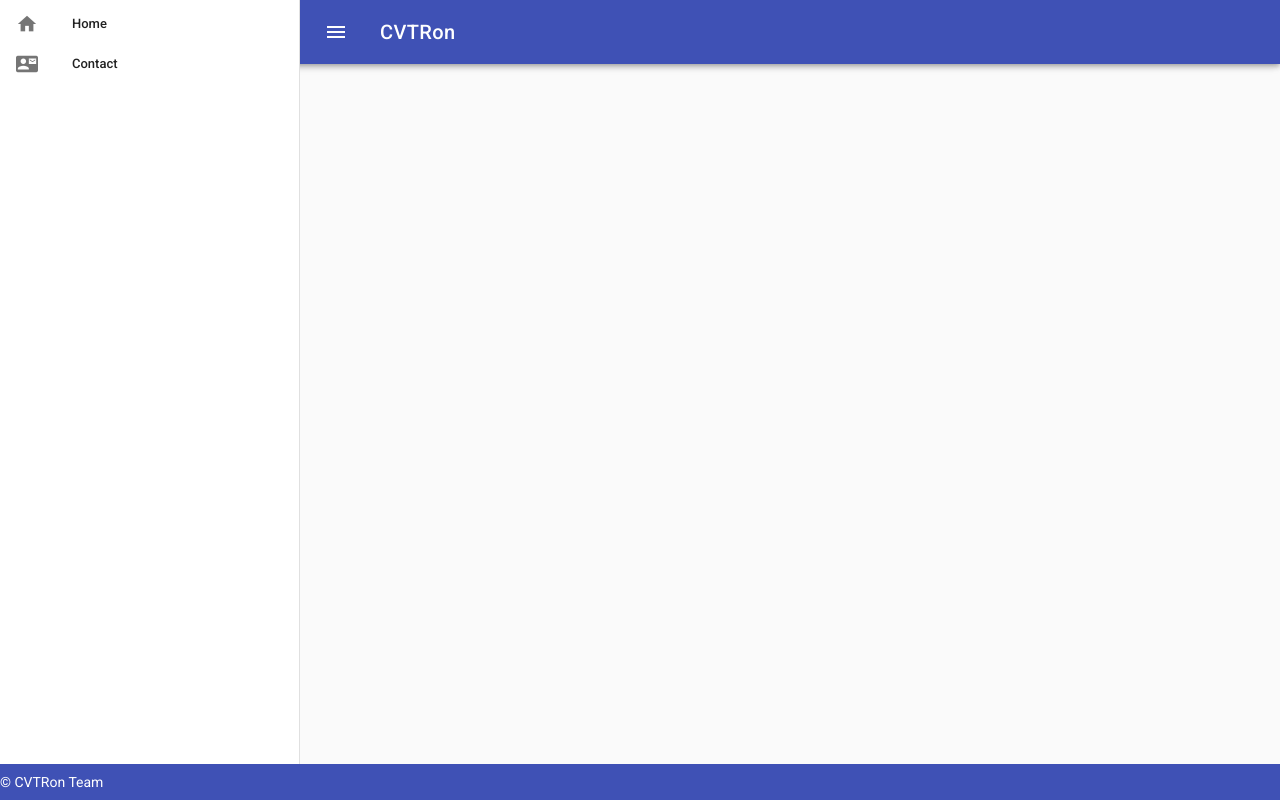
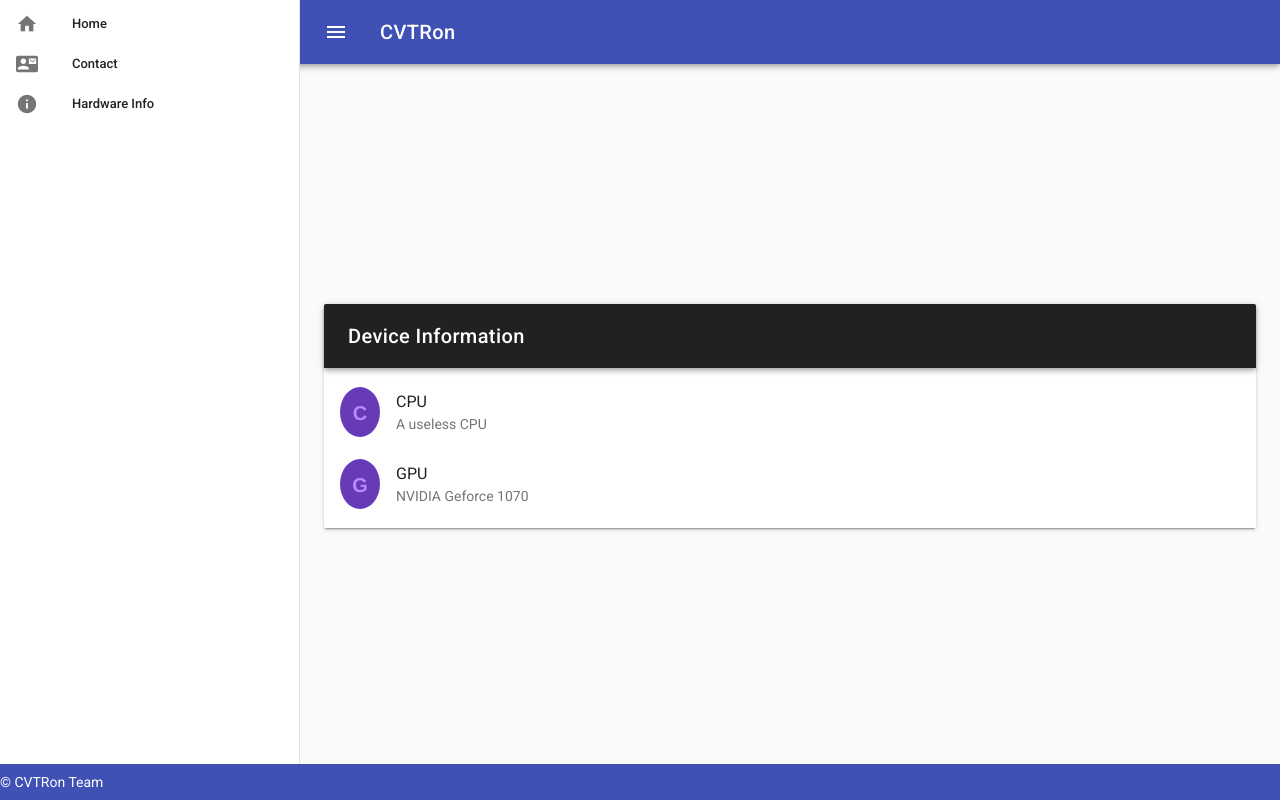
Before and after one commit to unarxiv/CVTron-Vis, a Vue app: page /#/hardware in a window 1280 px wide. Built offline with nearby package versions, Linux system fonts and the light colour scheme.

Commit message:
add device information page

```diff
--- a/src/App.vue
+++ b/src/App.vue
@@ -22,11 +22,23 @@
             <v-list-tile-title>Contact</v-list-tile-title>
           </v-list-tile-content>
         </v-list-tile>
+        <v-list-tile  @click="navTo('/hardware')">
+          <v-list-tile-action>
+            <v-icon>info</v-icon>
+          </v-list-tile-action>
+          <v-list-tile-content>
+            <v-list-tile-title>Hardware Info</v-list-tile-title>
+          </v-list-tile-content>
+        </v-list-tile>
       </v-list>
     </v-navigation-drawer>
     <v-toolbar color="indigo" dark fixed app>
       <v-toolbar-side-icon @click.stop="drawer = !drawer"></v-toolbar-side-icon>
       <v-toolbar-title>CVTRon</v-toolbar-title>
+      <v-spacer></v-spacer>
+      <v-btn icon>
+        <v-icon>fa-github</v-icon>
+      </v-btn>
     </v-toolbar>
     <v-content>
       <v-container fluid fill-height>
@@ -53,6 +65,11 @@ export default {
   data: () => ({
     drawer: null
   }),
+  methods: {
+    navTo (name) {
+      this.$router.push(name)
+    }
+  },
   props: {
     source: String
   }
--- /dev/null
+++ b/src/components/Avatar.vue
@@ -0,0 +1,179 @@
+<template>
+  <div class="vue-avatar--wrapper" :style="[style, customStyle]">
+    <span v-if="!this.src">{{ userInitial }}</span>
+  </div>
+</template>
+
+<script>
+export default {
+  name: "avatar",
+  props: {
+    username: {
+      type: String,
+      required: true
+    },
+    initials: {
+      type: String
+    },
+    backgroundColor: {
+      type: String
+    },
+    color: {
+      type: String
+    },
+    customStyle: {
+      type: Object
+    },
+    size: {
+      type: Number,
+      default: 50
+    },
+    src: {
+      type: String
+    },
+    rounded: {
+      type: Boolean,
+      default: true
+    },
+    lighten: {
+      type: Number,
+      default: 80
+    }
+  },
+
+  data() {
+    return {
+      backgroundColors: [
+        "#F44336",
+        "#FF4081",
+        "#9C27B0",
+        "#673AB7",
+        "#3F51B5",
+        "#2196F3",
+        "#03A9F4",
+        "#00BCD4",
+        "#009688",
+        "#4CAF50",
+        "#8BC34A",
+        "#CDDC39",
+        /* '#FFEB3B' , */ "#FFC107",
+        "#FF9800",
+        "#FF5722",
+        "#795548",
+        "#9E9E9E",
+        "#607D8B"
+      ]
+    };
+  },
+
+  mounted() {
+    this.$emit("avatar-initials", this.username, this.userInitial);
+  },
+
+  computed: {
+    background() {
+      return (
+        this.backgroundColor ||
+        this.randomBackgroundColor(this.username.length, this.backgroundColors)
+      );
+    },
+
+    fontColor() {
+      return this.color || this.lightenColor(this.background, this.lighten);
+    },
+
+    isImage() {
+      return Boolean(this.src);
+    },
+
+    style() {
+      const style = {
+        width: `${this.size}px`,
+        height: `${this.size}px`,
+        borderRadius: this.rounded ? "50%" : 0,
+        textAlign: "center",
+        verticalAlign: "middle"
+      };
+
+      const imgBackgroundAndFontStyle = {
+        background: `transparent url('${this.src}') no-repeat scroll 0% 0% / ${
+          this.size
+        }px ${this.size}px content-box border-box`
+      };
+
+      const initialBackgroundAndFontStyle = {
+        backgroundColor: this.background,
+        font:
+          Math.floor(this.size / 2.5) + "px/100px Helvetica, Arial, sans-serif",
+        fontWeight: "bold",
+        color: this.fontColor,
+        lineHeight: `${this.size + Math.floor(this.size / 20)}px`
+      };
+
+      const backgroundAndFontStyle = this.isImage
+        ? imgBackgroundAndFontStyle
+        : initialBackgroundAndFontStyle;
+
+      Object.assign(style, backgroundAndFontStyle);
+
+      return style;
+    },
+
+    userInitial() {
+      const initials = this.initials || this.initial(this.username);
+      return initials;
+    }
+  },
+
+  methods: {
+    initial(username) {
+      let parts = username.split(/[ -]/);
+      let initials = "";
+
+      for (var i = 0; i < parts.length; i++) {
+        initials += parts[i].charAt(0);
+      }
+
+      if (initials.length > 3 && initials.search(/[A-Z]/) !== -1) {
+        initials = initials.replace(/[a-z]+/g, "");
+      }
+
+      initials = initials.substr(0, 3).toUpperCase();
+
+      return initials;
+    },
+
+    randomBackgroundColor(seed, colors) {
+      return colors[seed % colors.length];
+    },
+
+    lightenColor(hex, amt) {
+      // From https://css-tricks.com/snippets/javascript/lighten-darken-color/
+      var usePound = false;
+
+      if (hex[0] === "#") {
+        hex = hex.slice(1);
+        usePound = true;
+      }
+
+      var num = parseInt(hex, 16);
+      var r = (num >> 16) + amt;
+
+      if (r > 255) r = 255;
+      else if (r < 0) r = 0;
+
+      var b = ((num >> 8) & 0x00ff) + amt;
+
+      if (b > 255) b = 255;
+      else if (b < 0) b = 0;
+
+      var g = (num & 0x0000ff) + amt;
+
+      if (g > 255) g = 255;
+      else if (g < 0) g = 0;
+
+      return (usePound ? "#" : "") + (g | (b << 8) | (r << 16)).toString(16);
+    }
+  }
+};
+</script>
--- /dev/null
+++ b/src/pages/Hardware.vue
@@ -0,0 +1,50 @@
+<template>
+  <v-card>
+        <v-toolbar dark>
+          <v-toolbar-title>Device Information</v-toolbar-title>
+        </v-toolbar>
+        <v-list two-line>
+          <template v-for="(item, index) in items">
+            <v-subheader v-if="item.header" :key="item.header">{{ item.header }}</v-subheader>
+            <v-divider v-else-if="item.divider" :inset="item.inset" :key="index"></v-divider>
+            <v-list-tile avatar v-else :key="item.title">
+              <v-list-tile-avatar>
+                <avatar :username=item.title></avatar>
+              </v-list-tile-avatar>
+              <v-list-tile-content>
+                <v-list-tile-title v-html="item.title"></v-list-tile-title>
+                <v-list-tile-sub-title v-html="item.subtitle"></v-list-tile-sub-title>
+              </v-list-tile-content>
+            </v-list-tile>
+          </template>
+        </v-list>
+      </v-card>
+</template>
+
+<script>
+import Avatar from '@/components/Avatar'
+export default {
+  data: () => ({
+      items:[]
+  }),
+  components: {
+    Avatar
+  },
+  mounted() {
+      this.items = [
+          {
+              'title':'CPU',
+              'subtitle':'A useless CPU'
+          },
+          {
+              'title':'GPU',
+              'subtitle':'NVIDIA Geforce 1070',
+          }
+      ]
+  }
+}
+</script>
+
+<style scoped>
+
+</style>
--- a/src/router/index.js
+++ b/src/router/index.js
@@ -1,7 +1,7 @@
 import Vue from 'vue'
 import Router from 'vue-router'
 import HelloWorld from '@/components/HelloWorld'
-
+import Hardware from '@/pages/Hardware'
 Vue.use(Router)
 
 export default new Router({
@@ -10,6 +10,10 @@ export default new Router({
       path: '/',
       name: 'HelloWorld',
       component: HelloWorld
+    }, {
+      path: '/hardware',
+      name: 'Hardware',
+      component: Hardware
     }
   ]
 })
```
